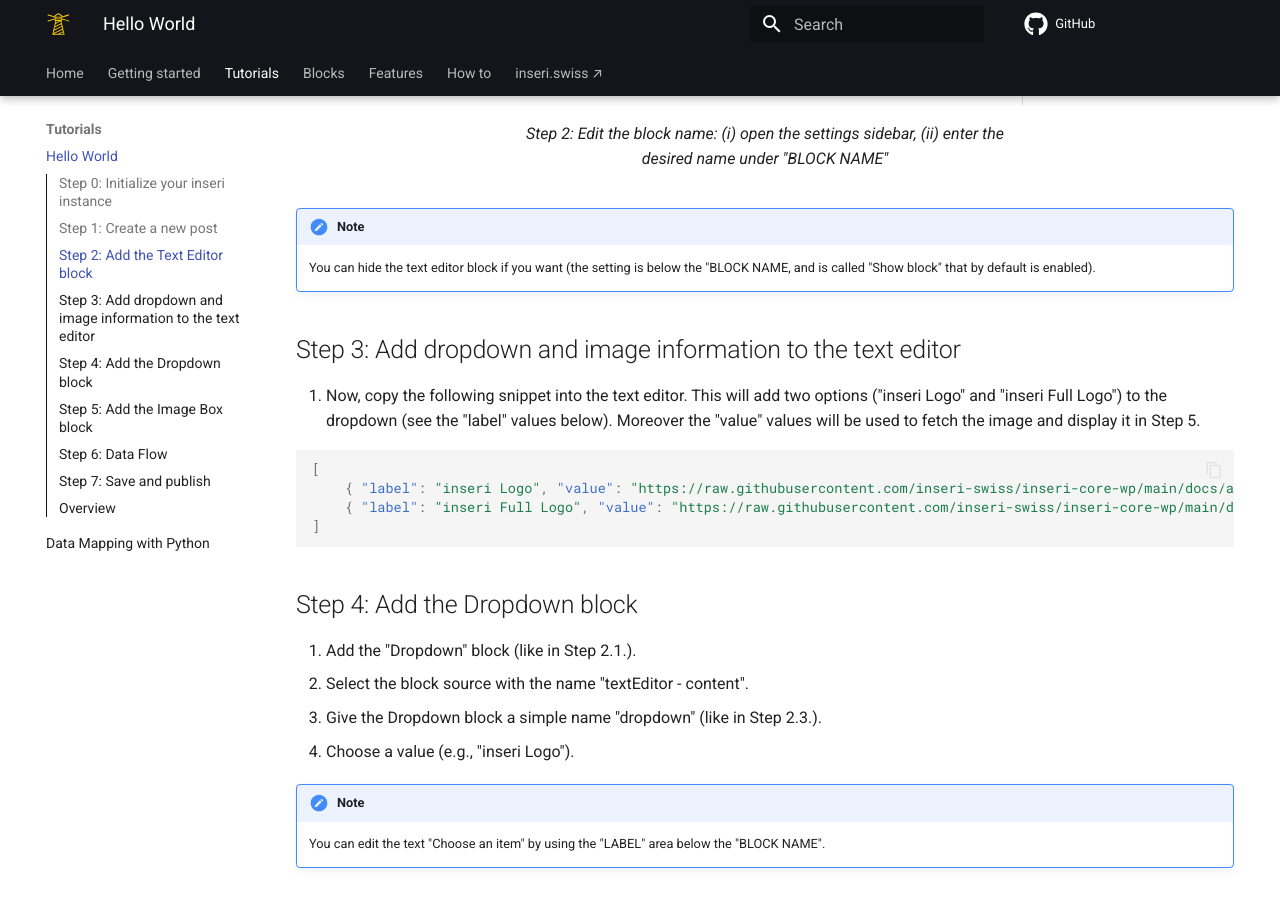
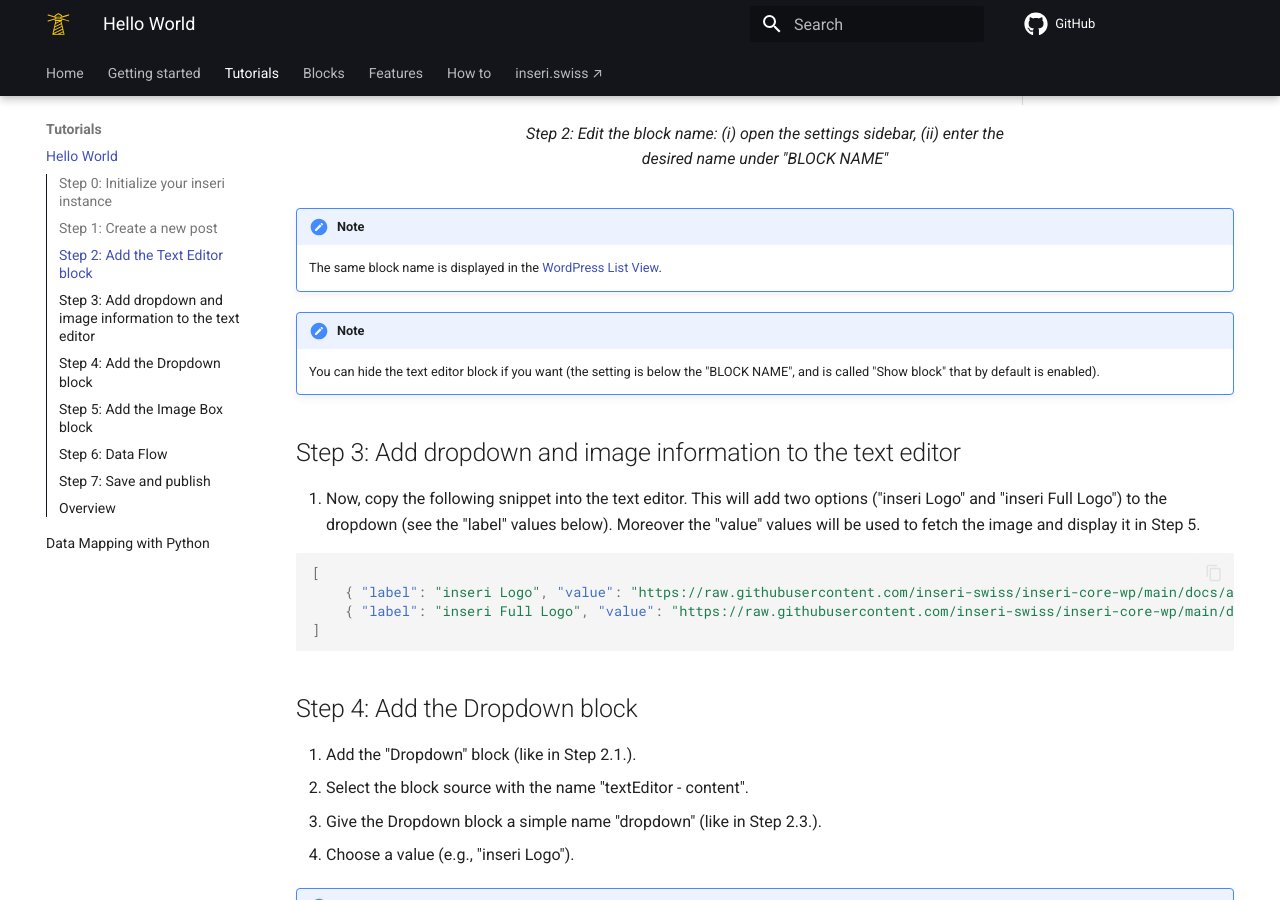
Before and after one commit to inseri-swiss/inseri-core-wp, an MkDocs documentation site: the page built from docs/tutorials/hello_world.md, in a window 1280 px wide and 900 px high, scrolled down 2113 px. Built offline with MkDocs 1.6.1 and Material for MkDocs 9.7.7, drawn with Linux system fonts in a browser that asks for light colours; comment, search, counter and statistics services are not loaded.

Commit message:
docs: mention that block name is used in the list view

```diff
--- a/docs/tutorials/hello_world.md
+++ b/docs/tutorials/hello_world.md
@@ -40,7 +40,11 @@ Add a new post with the title "Hello World", as presented in the figure below.
 
 !!! note
 
-    You can hide the text editor block if you want (the setting is below the "BLOCK NAME, and is called "Show block" that by default is enabled).
+    The same block name is displayed in the [WordPress List View](https://wordpress.org/documentation/article/list-view/){:target="\_blank"}.
+
+!!! note
+
+    You can hide the text editor block if you want (the setting is below the "BLOCK NAME", and is called "Show block" that by default is enabled).
 
 ## Step 3: Add dropdown and image information to the text editor
 
```
Also changed, not shown: docs/blocks/overview.md (+1 -1 lines).
